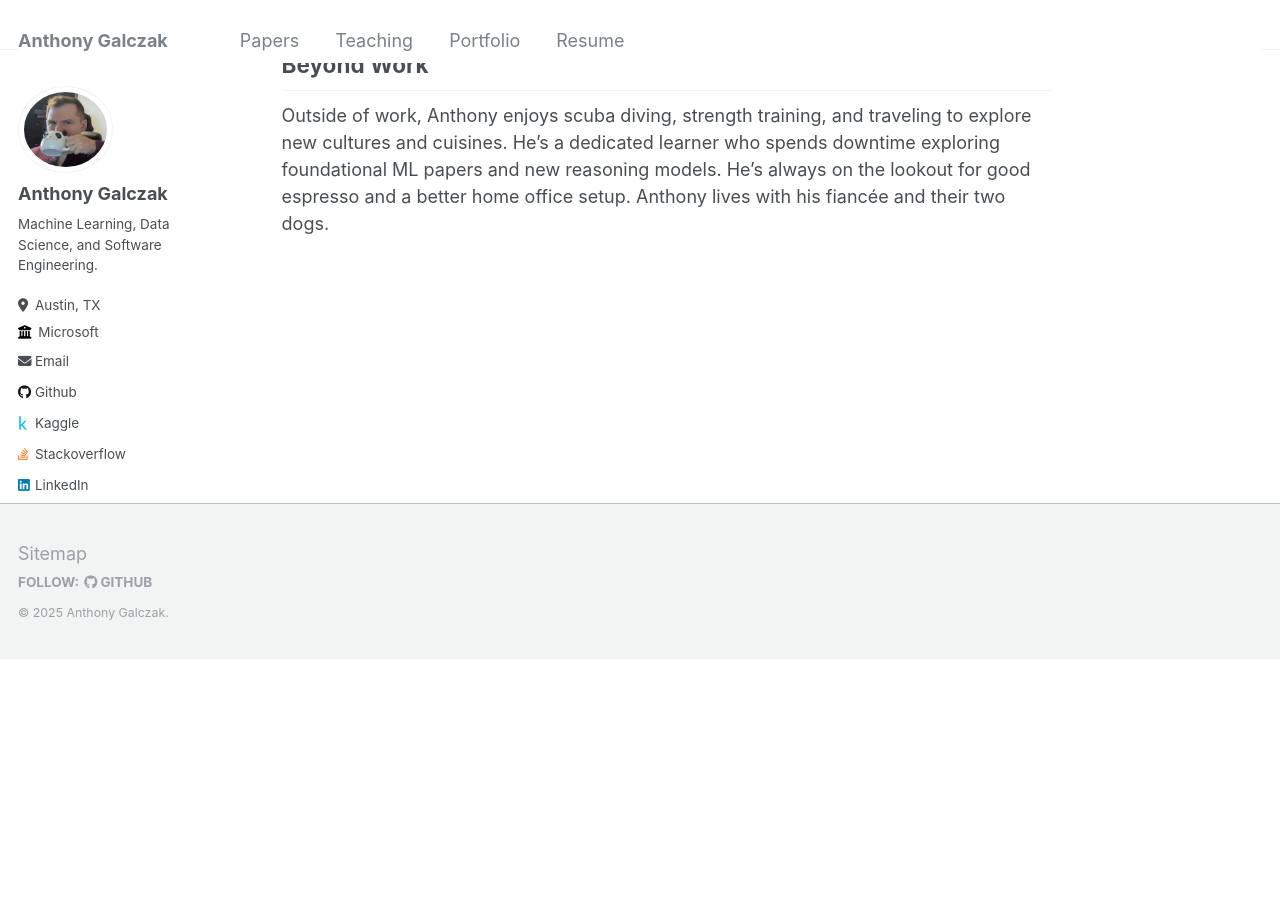
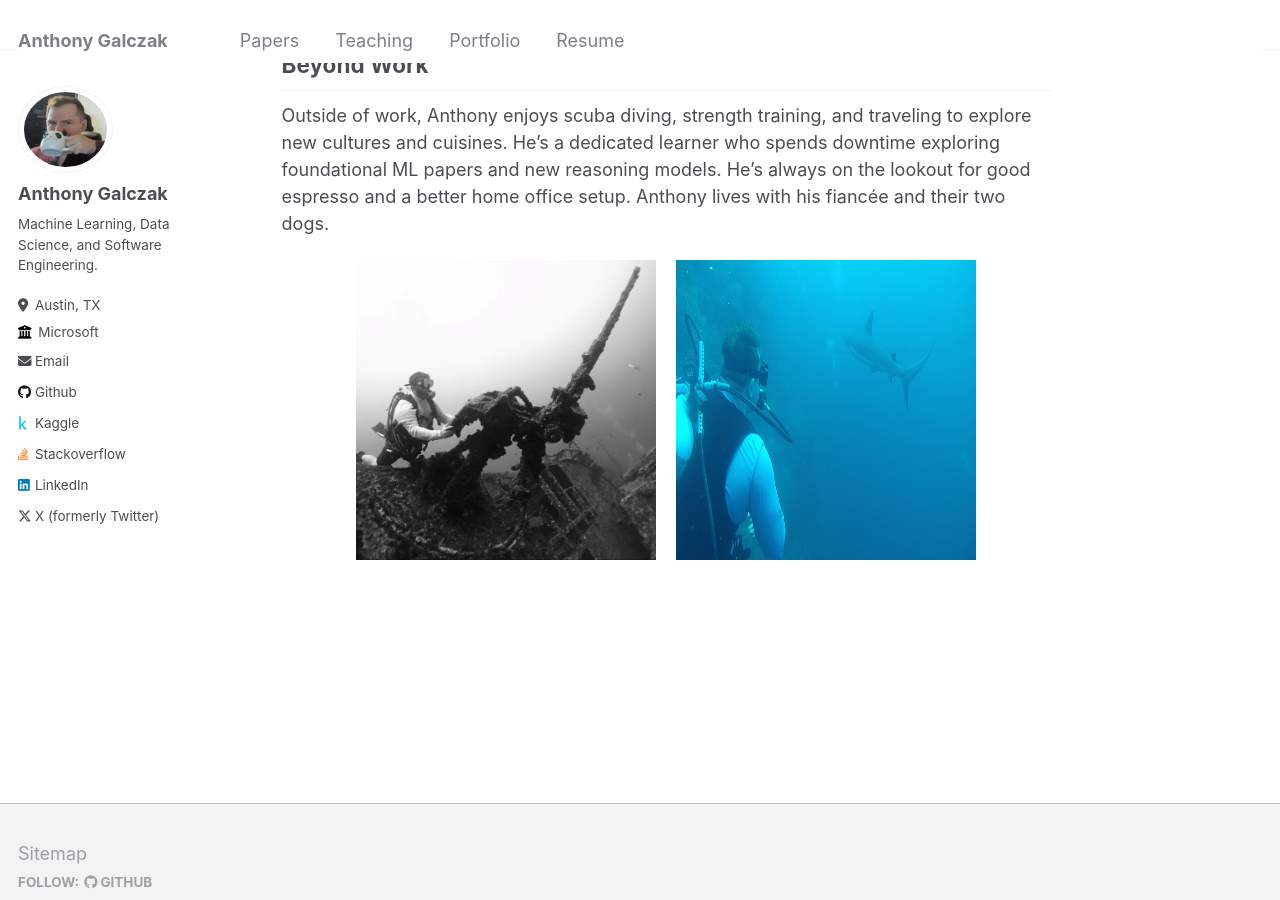
Before and after one commit to Chudbrochil/chudbrochil_academicpages.github.io, a Jekyll site: the page built from _pages/about.md, in a window 1280 px wide and 900 px high, scrolled down 869 px. Built offline with Jekyll 4.4.1, drawn with Linux system fonts in a browser that asks for light colours; before the commit the page ends 1528 px from its top, so only the background shows below that.

```diff
--- a/_pages/about.md
+++ b/_pages/about.md
@@ -22,4 +22,9 @@ He is currently exploring new opportunities as an Applied Scientist, Research En
 
 ## Beyond Work
 
-Outside of work, Anthony enjoys scuba diving, strength training, and traveling to explore new cultures and cuisines. He’s a dedicated learner who spends downtime exploring foundational ML papers and new reasoning models. He’s always on the lookout for good espresso and a better home office setup. Anthony lives with his fiancée and their two dogs.
+Outside of work, Anthony enjoys scuba diving, strength training, and traveling to explore new cultures and cuisines. He's a dedicated learner who spends downtime exploring foundational ML papers and new reasoning models. He's always on the lookout for good espresso and a better home office setup. Anthony lives with his fiancée and their two dogs.
+
+<div style="display: flex; gap: 20px; justify-content: center; margin-top: 20px;">
+  <img src="/images/anthony_gun.jpg" alt="Anthony" style="width: 300px; height: auto;">
+  <img src="/images/anthony_shark.jpg" alt="Anthony" style="width: 300px; height: auto;">
+</div>
```
Also changed, not shown: images/anthony_gun.jpg (added), images/anthony_shark.jpg (added).
